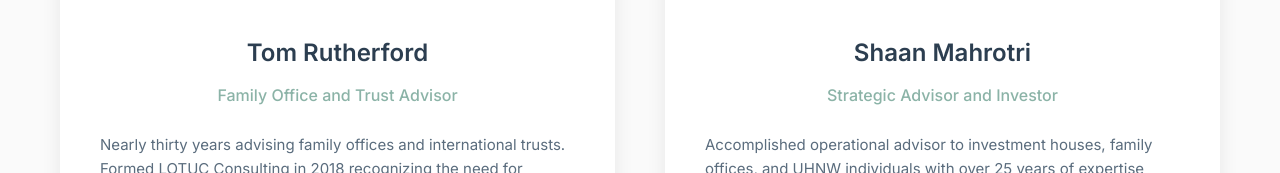
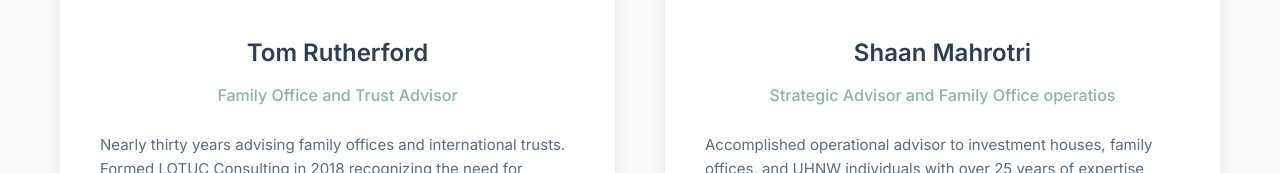
Before and after one commit to shaanmahrotri/velora, a plain HTML site: page index.html in a window 1280 px wide. Shown: the part 4501-4674 px from the top of the page. Drawn offline with Linux system fonts and the light colour scheme.

Commit message:
Update index.html

```diff
--- a/index.html
+++ b/index.html
@@ -628,7 +628,7 @@
                 <div class="leader-card">
                     <img src="shaan-mahrotri.jpg" alt="Shaan Mahrotri" class="leader-image">
                     <h3>Shaan Mahrotri</h3>
-                    <p class="title">Strategic Advisor and Investor</p>
+                    <p class="title">Strategic Advisor and Family Office operatios</p>
                     <div class="bio">
                         <p>Accomplished operational advisor to investment houses, family offices, and UHNW individuals with over 25 years of expertise across diverse industries and geographies.</p>
                         <br>
```
